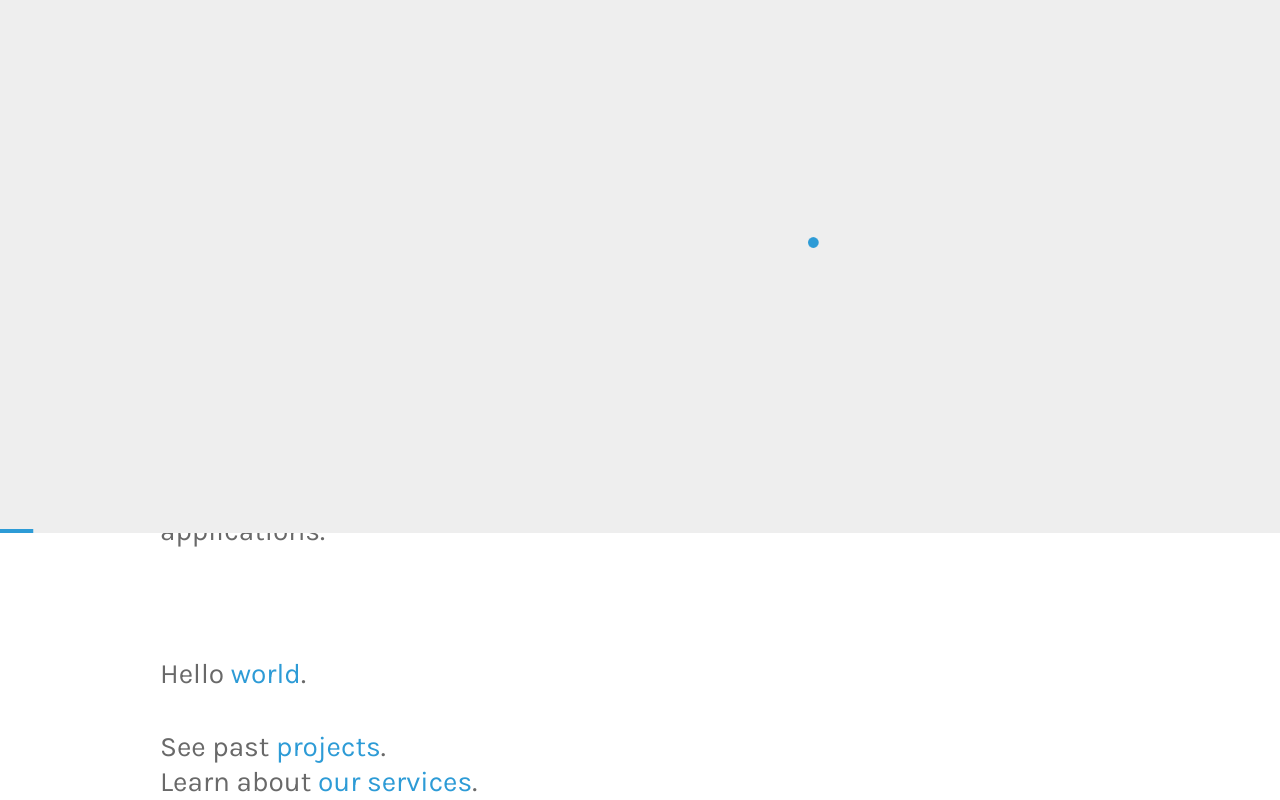
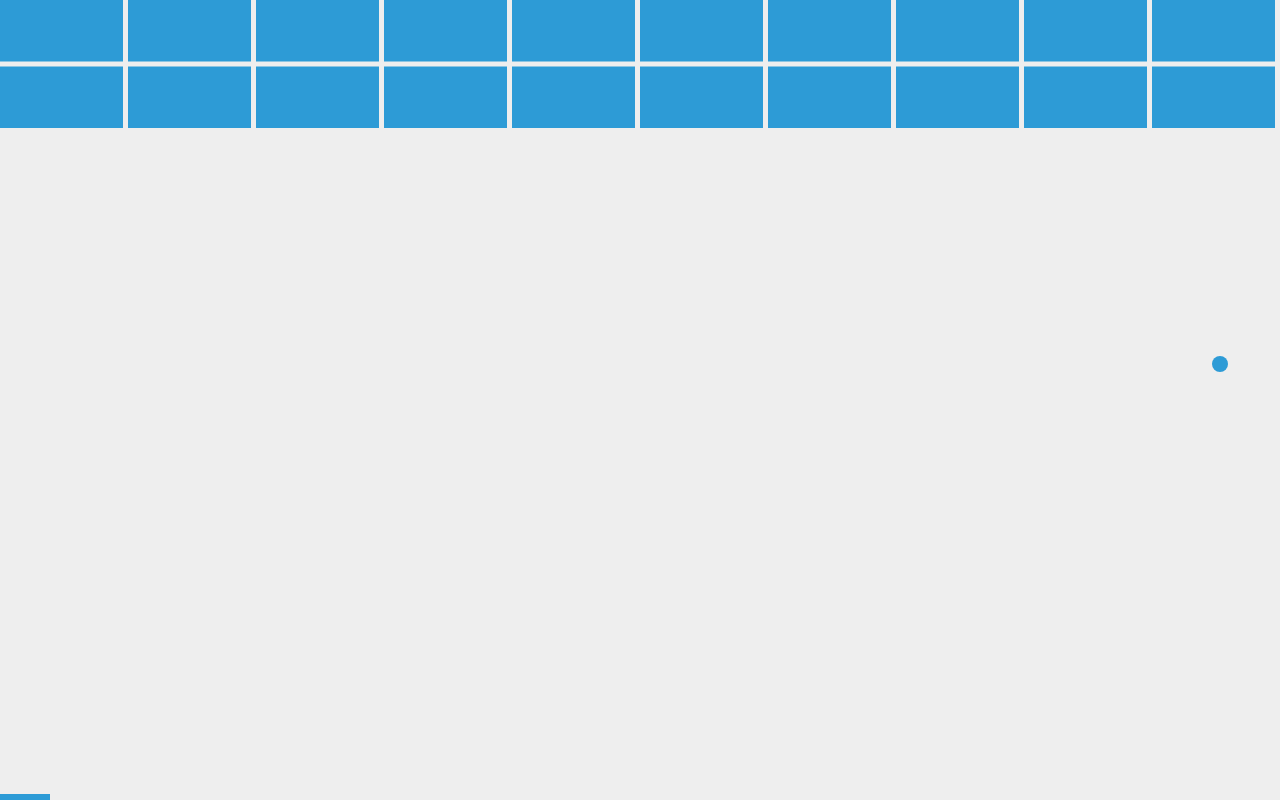
Before and after one commit to relaydesignco/relaywebsite, a Vue app: page / in a window 1280 px wide. Shown: the top 800 px of the page. Built offline with nearby package versions, Linux system fonts and the light colour scheme; what vue-head would draw is missing.

Commit message:
Adds bricks display, fixes hi-dpi weirdness

```diff
--- a/src/components/Breakout.vue
+++ b/src/components/Breakout.vue
@@ -1,5 +1,5 @@
 <template>
-  <canvas id="breakout" ref="breakout" class="game-stage" width="1920" height="800"></canvas>
+  <canvas id="breakout" ref="breakout" class="game-stage" v-bind:style="{ width: width + 'px', height: height + 'px' }"></canvas>
 </template>
 
 
@@ -69,6 +69,11 @@
     }
 
     draw() {
+      this.ctx.beginPath();
+      this.ctx.rect(this.center.x, this.center.y, this.width, this.height);
+      this.ctx.fillStyle = this.color;
+      this.ctx.fill();
+      this.ctx.closePath();
     }
 
   }
@@ -124,20 +129,36 @@
         brickHeight: 4,
         bricks: [],
         cvs: null,
-        ctx: null
+        ctx: null,
+        width: 0,
+        height: 0
     	}
     },
     methods: {
 
     	startGame: function(e) {
+
+        this.primaryColor = "#2d9bd6";
+
+        // easy refs for canvas and context
         this.cvs = this.$refs.breakout;
         this.ctx = this.cvs.getContext("2d");
+
+        // prep for hi-dpi display: double size of canvas, then scale to 50% w/ css
         this.pixelRatio = this.getPixelRatio(this.ctx);
-        this.brickWidth = this.cvs.width / 20;
+        let w = window.innerWidth || document.documentElement.clientWidth || document.body.clientWidth;
+        let h = window.innerHeight || document.documentElement.clientHeight || document.body.clientHeight;
+        this.cvs.width = w * this.pixelRatio;
+        this.cvs.height = h * this.pixelRatio;
+        this.width = w;
+        this.height = h;
+
+        // brick wall settings
+        this.brickColumns = 10;
+        this.brickRows = 2;
+        this.brickPadding = 5 * this.pixelRatio;
+        this.brickWidth = (this.cvs.width / this.brickColumns) - this.brickPadding;
         this.brickHeight = this.brickWidth / 2;
-        this.brickColumns = 15;
-        this.brickRows = 4;
-        this.primaryColor = "#2d9bd6";
 
         // create the paddle
         this.paddle = new Paddle(80, 80, 50 * this.pixelRatio, 6 * this.pixelRatio, this.primaryColor, this.pixelRatio, this.ctx, this.cvs);
@@ -152,7 +173,7 @@
         for (let x=0; x<this.brickColumns; x++) {
           this.bricks[x] = [];
           for (let y=0; y<this.brickRows; y++) {
-            this.bricks[x][y] = new Brick(x, y, this.brickWidth, this.brickHeight, this.primaryColor, this.ctx, this.cvs);
+            this.bricks[x][y] = new Brick(x * (this.brickPadding + this.brickWidth), y * (this.brickPadding + this.brickHeight), this.brickWidth, this.brickHeight, this.primaryColor, this.ctx, this.cvs);
           };
         };
 
@@ -162,7 +183,7 @@
     	},
 
       update: function() {
-          // physics updates -- move ball and bricks around
+          // physics updates -- move ball, paddle, bricks around, detect collisions
           this.paddle.update();
           this.ball.update();
 
@@ -186,6 +207,7 @@
         this.paddle.draw();
         this.ball.draw();
 
+        // draw the bricks
         for (let x=0; x<this.brickColumns; x++) {
           for (let y=0; y<this.brickRows; y++) {
             this.bricks[x][y].draw();
@@ -219,12 +241,10 @@
 
   .game-stage {
     background: #eee;
-    width: 100%;
-    max-width: 100%;
-    height: auto;
-    position: absolute;
-    top:0;
-    left: auto;
+    position: fixed;
+    top: 0;
+    left: 0;
+    z-index: 1;
   }
 
   .brick {
```
Also changed, not shown: 22 other files (tests, documents, lock files or other folders).
